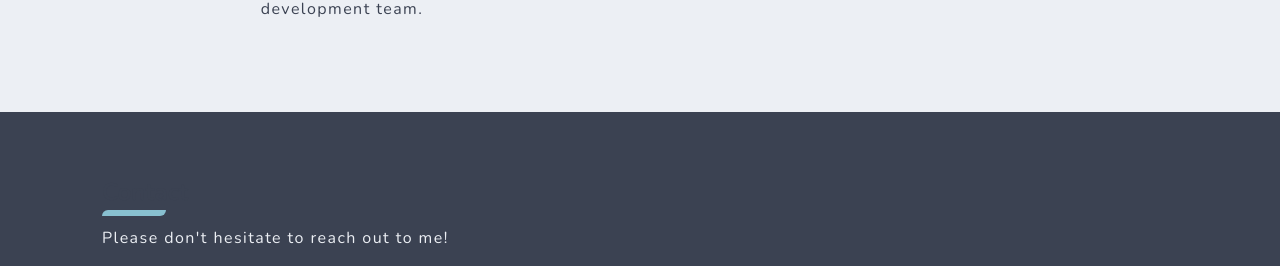
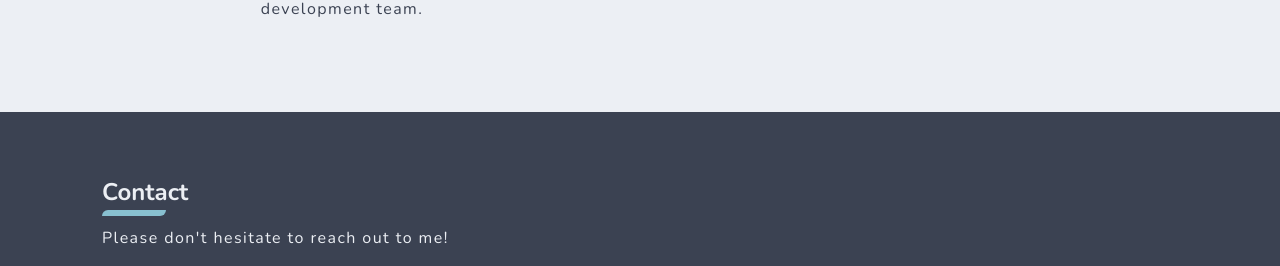
Before and after one commit to FelixPriori/next-portfolio, a Next.js app: page / in a window 1280 px wide. Shown: the part 4068-4334 px from the top of the page. Built offline with nearby package versions, Linux system fonts and the light colour scheme.

Commit message:
fixes color of contact subtitle

```diff
--- a/src/app/_sections/sections.module.scss
+++ b/src/app/_sections/sections.module.scss
@@ -121,6 +121,10 @@
 		background-color: var(--color-primary-light);
 		border-radius: 6px 0 6px 0;
 	}
+
+	&.contact {
+		color: var(--color-light);
+	}
 }
 
 .testimonialsWrapper {
```
